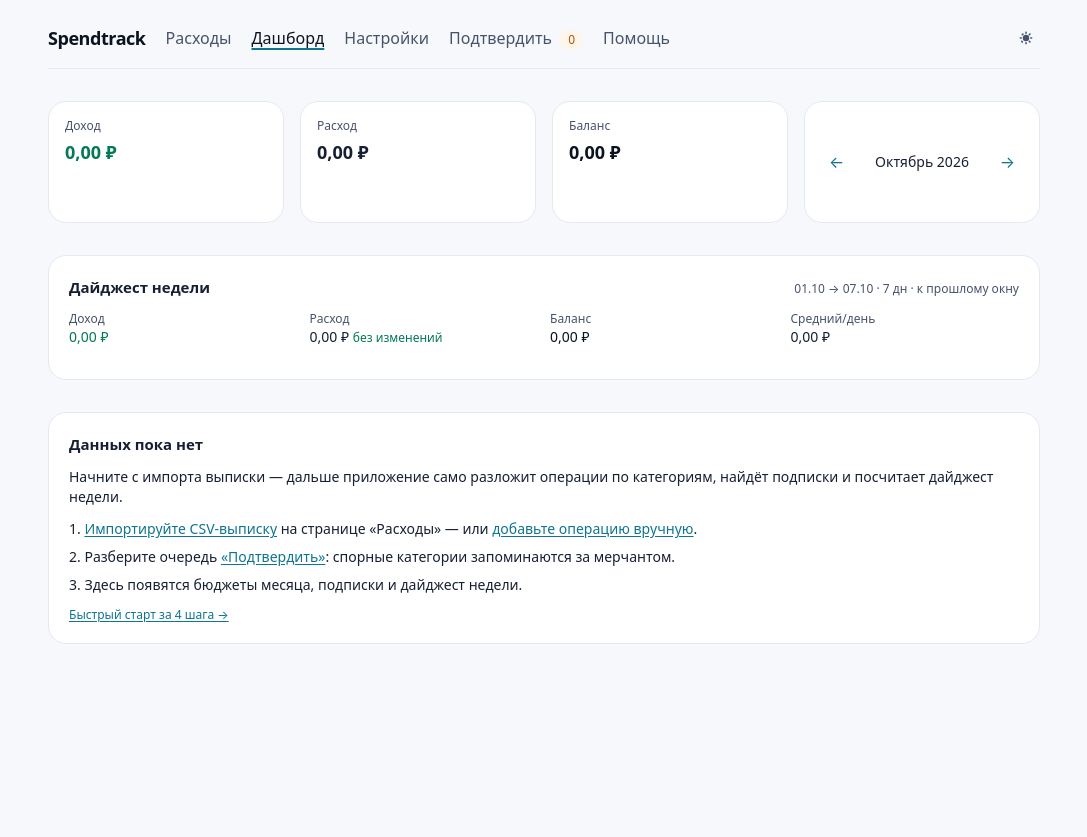
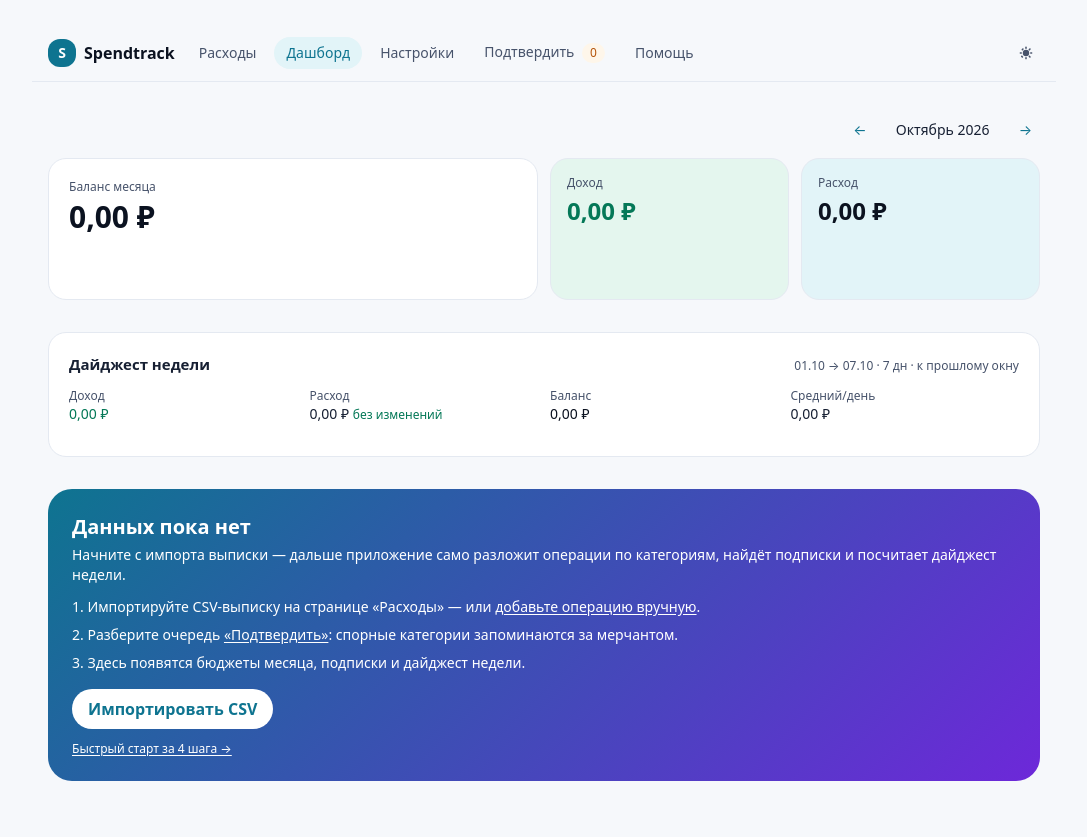
Before and after one commit to ExNihil14/spend-tracker, a FastAPI app: page /dashboard in a window 1280 px wide. Shown: the whole page, without its empty margins (96-1183 px from the left). Before the commit the page ends 644 px from the top, so only its background shows below. Run offline with FastAPI, Linux system fonts and the light colour scheme; data that the repository does not hold is empty; parts of the project's set-up code (start-up, migrations or seed data) failed here and were passed over.

Commit message:
feat(ui): дизайн v2 Wave 1 — лэйаут «Стикербука» (бенто, пилюли, постеры, count-up)
nav: sticky-пилюли (nav-pill; активная bg-accent-soft + aria-current), сплошной фон шапки (полупрозрачность давала «призрак» контента — поймано live-прогоном), chip-pop счётчика очереди (htmx-added → spring; reduced-motion off).
Дашборд: KPI-бенто (#kpi-balance 2 колонки/text-3xl + спарклайн; tint-плитки bg-income-soft/bg-accent-soft), переключатель месяца слим-строкой; постеры пустых состояний (лента/очередь/онбординг/пустой месяц) с CTA bg-surface text-accent; count-up целых процентов бюджета (data-countup/data-countup-suffix, инициализация после htmx-свапов).
Типографика: text-wrap balance заголовкам, scroll-padding-top под sticky.
Тесты: tests/test_wave1_layout.py (7), tests/e2e/test_wave1_layout_e2e.py (5), контраст-пары градиента/постера (40 пар × 2 темы). Live: демо 8799 (bento 2.05; count-up; sticky top=0; 0 ошибок консоли).

```diff
--- a/src/spendtrack/routers/api.py
+++ b/src/spendtrack/routers/api.py
@@ -176,7 +176,7 @@ def reviews_count(request: Request, store: Annotated[Store, Depends(get_store)])
     n = store.pending_count()
     body = (
         '<span id="pending-count" hx-swap-oob="true"'
-        ' class="ml-1 inline-flex items-center px-2 py-0.5 rounded-full text-xs bg-warn-soft text-warn">'
+        ' class="chip-pop ml-1 inline-flex items-center px-2 py-0.5 rounded-full text-xs bg-warn-soft text-warn">'
         f"{n}</span>"
     )
     return HTMLResponse(body)
@@ -186,7 +186,7 @@ def _oob_badge(store: Store) -> str:
     n = store.pending_count()
     return (
         '<span id="pending-count" hx-swap-oob="true"'
-        ' class="ml-1 inline-flex items-center px-2 py-0.5 rounded-full text-xs bg-warn-soft text-warn">'
+        ' class="chip-pop ml-1 inline-flex items-center px-2 py-0.5 rounded-full text-xs bg-warn-soft text-warn">'
         f"{n}</span>"
     )
 
--- a/src/spendtrack/static/app.js
+++ b/src/spendtrack/static/app.js
@@ -13,13 +13,15 @@
     window.__toastTimer = setTimeout(function () { t.classList.add('opacity-0'); }, 1800);
   });
 
-  // Wave 1-preview: count-up ЦЕЛЫХ счётчиков (счётчик очереди). Деньги не анимируем —
+  // Wave 1-preview: count-up ЦЕЛЫХ счётчиков (счётчик очереди, проценты бюджета). Деньги не анимируем —
   // их формат живёт только на сервере (fmt_money: U+2212/NBSP); клиентская интерполяция
   // денежной строки может разойтись с серверной (дефект доверия). Reduced-motion → сразу значение.
+  // Суффикс («%») задаётся data-countup-suffix и сохраняется при интерполяции.
   function animateCount(el, from, to) {
+    var suffix = el.getAttribute('data-countup-suffix') || '';
     var reduce = window.matchMedia && window.matchMedia('(prefers-reduced-motion: reduce)').matches;
     if (from === to || reduce || !window.requestAnimationFrame) {
-      el.textContent = String(to);
+      el.textContent = String(to) + suffix;
       return;
     }
     var start = null;
@@ -28,14 +30,26 @@
       if (start === null) start = ts;
       var p = Math.min(1, (ts - start) / dur);
       var eased = 1 - Math.pow(1 - p, 3); // easeOutCubic
-      el.textContent = String(Math.round(from + (to - from) * eased));
-      if (p < 1) requestAnimationFrame(frame); else el.textContent = String(to);
+      el.textContent = String(Math.round(from + (to - from) * eased)) + suffix;
+      if (p < 1) requestAnimationFrame(frame); else el.textContent = String(to) + suffix;
     }
     requestAnimationFrame(frame);
     if (el.animate) { // лёгкий «поп» без layout-сдвига (transform)
       el.animate(
         [{ transform: 'scale(0.92)' }, { transform: 'scale(1.06)' }, { transform: 'scale(1)' }],
         { duration: 260, easing: 'ease-out' });
+    }
+  }
+
+  // Wave 1: count-up процентов бюджета — элементы [data-countup] (целые; один раз на элемент).
+  function initCountups() {
+    var els = document.querySelectorAll('[data-countup]:not([data-countup-done])');
+    for (var i = 0; i < els.length; i++) {
+      var el = els[i];
+      var to = parseInt(el.getAttribute('data-countup'), 10);
+      if (isNaN(to)) continue;
+      el.setAttribute('data-countup-done', '1');
+      animateCount(el, 0, to);
     }
   }
 
@@ -52,6 +66,10 @@
     var from = (prevPending === null || isNaN(prevPending)) ? to : prevPending;
     animateCount(cnt, from, to);
   });
+
+  // Wave 1: проценты бюджета — при загрузке и после htmx-свапов (boost-навигация не перезапускает app.js).
+  initCountups();
+  document.body.addEventListener('htmx:afterSwap', function () { initCountups(); });
 
   // После запросов форм главной: обновить список и счётчик очереди
   document.body.addEventListener('htmx:afterRequest', function (e) {
--- a/src/spendtrack/templates/base.html
+++ b/src/spendtrack/templates/base.html
@@ -46,19 +46,23 @@
 </head>
 <body hx-boost="true" hx-swap="innerHTML transition:true" class="bg-canvas text-fg min-h-screen">
 <div class="max-w-5xl mx-auto px-4 py-6">
-  {# Nav (M-7): пункты приглушены, активный — text-strong с подчёркиванием 2px accent. #}
+  {# Nav (v2 Wave 1, §4.1): sticky-пилюли; активный — bg-accent-soft (4.73:1) + aria-current,
+     фон сплошной: полупрозрачность/блюр давали «призрак» контента при скролле (живой прогон 30.09). #}
   {% set path = request.url.path %}
-  {% set nav_on = 'font-medium text-fg-strong underline decoration-accent decoration-2 underline-offset-4' %}
-  {% set nav_off = 'font-medium text-fg-muted hover:text-fg' %}
-  <nav class="flex flex-wrap items-center gap-5 gap-y-2 mb-8 pb-4 border-b border-line">
-    <strong class="text-lg text-fg-strong tracking-tight">Spendtrack</strong>
-    <a href="/" class="{{ nav_on if path == '/' else nav_off }} transition-colors"{% if path == '/' %} aria-current="page"{% endif %}>Расходы</a>
-    <a href="/dashboard" class="{{ nav_on if path.startswith('/dashboard') else nav_off }} transition-colors"{% if path.startswith('/dashboard') %} aria-current="page"{% endif %}>Дашборд</a>
-    <a href="/settings" class="{{ nav_on if path.startswith('/settings') else nav_off }} transition-colors"{% if path.startswith('/settings') %} aria-current="page"{% endif %}>Настройки</a>
-    <a href="/approve" class="{{ nav_on if path.startswith('/approve') else nav_off }} transition-colors"{% if path.startswith('/approve') %} aria-current="page"{% endif %}>Подтвердить
-      <span id="pending-count" class="ml-1 inline-flex items-center px-2 py-0.5 rounded-full text-xs bg-warn-soft text-warn">{{ pending | default([]) | length }}</span>
+  {% set pill_on = 'bg-accent-soft text-accent' %}
+  {% set pill_off = 'text-fg-muted hover:bg-surface-3 hover:text-fg' %}
+  <nav class="sticky top-0 z-40 -mx-4 px-4 bg-canvas border-b border-line mb-8 py-3 flex flex-wrap items-center gap-1.5 gap-y-2">
+    <a href="/" class="flex items-center gap-2 mr-1.5 font-semibold text-fg-strong">
+      <span class="grid place-items-center w-7 h-7 rounded-lg bg-accent-bg text-on-accent text-sm font-bold" aria-hidden="true">S</span>
+      Spendtrack
     </a>
-    <a href="/help" class="{{ nav_on if path.startswith('/help') else nav_off }} transition-colors"{% if path.startswith('/help') %} aria-current="page"{% endif %}>Помощь</a>
+    <a href="/" class="nav-pill px-3 py-1.5 rounded-full text-sm font-medium {{ pill_on if path == '/' else pill_off }} transition-colors"{% if path == '/' %} aria-current="page"{% endif %}>Расходы</a>
+    <a href="/dashboard" class="nav-pill px-3 py-1.5 rounded-full text-sm font-medium {{ pill_on if path.startswith('/dashboard') else pill_off }} transition-colors"{% if path.startswith('/dashboard') %} aria-current="page"{% endif %}>Дашборд</a>
+    <a href="/settings" class="nav-pill px-3 py-1.5 rounded-full text-sm font-medium {{ pill_on if path.startswith('/settings') else pill_off }} transition-colors"{% if path.startswith('/settings') %} aria-current="page"{% endif %}>Настройки</a>
+    <a href="/approve" class="nav-pill px-3 py-1.5 rounded-full text-sm font-medium {{ pill_on if path.startswith('/approve') else pill_off }} transition-colors"{% if path.startswith('/approve') %} aria-current="page"{% endif %}>Подтвердить
+      <span id="pending-count" class="chip-pop ml-1 inline-flex items-center px-2 py-0.5 rounded-full text-xs bg-warn-soft text-warn">{{ pending | default([]) | length }}</span>
+    </a>
+    <a href="/help" class="nav-pill px-3 py-1.5 rounded-full text-sm font-medium {{ pill_on if path.startswith('/help') else pill_off }} transition-colors"{% if path.startswith('/help') %} aria-current="page"{% endif %}>Помощь</a>
     <button type="button" id="theme-toggle" aria-label="Тема: светлая — переключить"
             class="ml-auto text-fg-muted hover:text-fg p-1.5 rounded-lg hover:bg-line transition-colors">
       <svg class="w-4 h-4" viewBox="0 0 20 20" fill="currentColor" aria-hidden="true"><path fill-rule="evenodd" d="M10 2a1 1 0 0 1 1 1v1a1 1 0 1 1-2 0V3a1 1 0 0 1 1-1Zm4 8a4 4 0 1 1-8 0 4 4 0 0 1 8 0Zm-.464 4.95.707.707a1 1 0 0 0 1.414-1.414l-.707-.707a1 1 0 0 0-1.414 1.414Zm2.12-10.607a1 1 0 0 1 0 1.414l-.706.707a1 1 0 1 1-1.414-1.414l.707-.707a1 1 0 0 1 1.414 0ZM17 11a1 1 0 1 0 0-2h-1a1 1 0 1 0 0 2h1Zm-7 4a1 1 0 0 1 1 1v1a1 1 0 1 1-2 0v-1a1 1 0 0 1 1-1ZM5.464 4.343a1 1 0 0 1 1.414 1.414l-.707.707A1 1 0 0 1 4.757 5.05l.707-.707Zm.707 9.9a1 1 0 1 1-1.414 1.414l-.707-.707A1 1 0 0 1 5.464 13.536l.707.707ZM4 11a1 1 0 1 0 0-2H3a1 1 0 1 0 0 2h1Z" clip-rule="evenodd"/></svg>
--- a/src/spendtrack/templates/dashboard.html
+++ b/src/spendtrack/templates/dashboard.html
@@ -29,15 +29,20 @@
   </div>
 </div>
 {% endif %}
-<div class="grid grid-cols-2 sm:grid-cols-4 gap-4 mb-8">
-  <div class="lift bg-surface rounded-xl p-4 border border-line">
-    <div class="text-xs text-fg-muted">Доход</div>
-    <div class="text-lg font-semibold text-income mt-1">{{ fmt_money(report.income_k) }}</div>
-  </div>
-  <div class="lift bg-surface rounded-xl p-4 border border-line">
-    <div class="text-xs text-fg-muted">Расход</div>
-    <div class="text-lg font-semibold text-fg mt-1">{{ fmt_money(report.expense_k) }}</div>
-    <svg class="sparkline mt-2" id="spark-expense" viewBox="0 0 120 32" role="img"
+{# Wave 1 (§4.2): KPI-бенто — одна плитка = один ответ; primary (баланс) — 2 колонки и крупное число.
+   Переключатель месяца — слим-строка над бенто, а не плитка (числа — герои, навигация — тише). #}
+<div class="flex items-center gap-1 justify-end mb-3 text-sm">
+  <a href="/dashboard?month={{ prev_month }}" class="text-accent hover:text-accent-hover px-2 py-1.5 rounded-full hover:bg-surface-3 transition-colors" aria-label="Предыдущий месяц">←</a>
+  <span id="dash-month" class="font-medium text-fg min-w-32 text-center">{{ fmt_month(current) }}</span>
+  <a href="/dashboard?month={{ next_month }}" class="text-accent hover:text-accent-hover px-2 py-1.5 rounded-full hover:bg-surface-3 transition-colors" aria-label="Следующий месяц">→</a>
+</div>
+
+<div class="grid grid-cols-2 sm:grid-cols-4 gap-3 mb-8">
+  <div id="kpi-balance" class="lift col-span-2 bg-surface rounded-xl border border-line p-5 relative overflow-hidden">
+    <div class="text-xs font-medium text-fg-muted">Баланс месяца</div>
+    <div class="mt-1 text-3xl font-semibold text-fg-strong tabular-nums">{{ fmt_money(report.balance_k) }}</div>
+    {% if report.foreign_count %}<div class="text-xs text-fg-muted mt-1">не учтено в валюте: {{ report.foreign_count }}</div>{% endif %}
+    <svg class="sparkline mt-3" id="spark-expense" viewBox="0 0 120 32" role="img"
          aria-label="Динамика расходов по дням">
       <defs>
         <linearGradient id="spark-grad" x1="0" y1="0" x2="0" y2="1">
@@ -51,15 +56,13 @@
       </g>
     </svg>
   </div>
-  <div class="lift bg-surface rounded-xl p-4 border border-line">
-    <div class="text-xs text-fg-muted">Баланс</div>
-    <div class="text-lg font-semibold text-fg-strong mt-1">{{ fmt_money(report.balance_k) }}</div>
-    {% if report.foreign_count %}<div class="text-xs text-fg-muted mt-1">не учтено в валюте: {{ report.foreign_count }}</div>{% endif %}
+  <div class="lift rounded-xl border border-line p-4 bg-income-soft">
+    <div class="text-xs font-medium text-fg-muted">Доход</div>
+    <div class="mt-1 text-2xl font-semibold text-income tabular-nums">{{ fmt_money(report.income_k) }}</div>
   </div>
-  <div class="lift bg-surface rounded-xl p-4 border border-line flex items-center justify-between">
-    <a href="/dashboard?month={{ prev_month }}" class="text-accent hover:text-accent-hover px-2 py-1 rounded hover:bg-line transition-colors">←</a>
-    <div id="dash-month" class="text-sm font-medium text-fg">{{ fmt_month(current) }}</div>
-    <a href="/dashboard?month={{ next_month }}" class="text-accent hover:text-accent-hover px-2 py-1 rounded hover:bg-line transition-colors">→</a>
+  <div class="lift rounded-xl border border-line p-4 bg-accent-soft">
+    <div class="text-xs font-medium text-fg-muted">Расход</div>
+    <div class="mt-1 text-2xl font-semibold text-fg-strong tabular-nums">{{ fmt_money(report.expense_k) }}</div>
   </div>
 </div>
 
@@ -76,7 +79,7 @@
       <div class="flex flex-wrap items-center justify-between gap-2 text-sm mb-1">
         <span class="inline-block px-2.5 py-0.5 rounded-full text-xs font-medium"
               style="background:{{ badge_bg }};color:{{ badge_text(badge_bg) }}">{{ catname(b.category) }}</span>
-        <span class="text-fg">{{ fmt_money(b.spent_k, signed=False) }} / {{ fmt_money(b.budget_k, signed=False) }} · {{ b.pct | round(0) | int }}%{% if b.over %} <span class="text-danger">перерасход {{ fmt_money(b.over_k, signed=False) }}</span>{% endif %}</span>
+        <span class="text-fg">{{ fmt_money(b.spent_k, signed=False) }} / {{ fmt_money(b.budget_k, signed=False) }} · <span data-countup="{{ b.pct | round(0) | int }}" data-countup-suffix="%">{{ b.pct | round(0) | int }}%</span>{% if b.over %} <span class="text-danger">перерасход {{ fmt_money(b.over_k, signed=False) }}</span>{% endif %}</span>
       </div>
       <div class="relative h-2 bg-surface-2 rounded-full overflow-hidden">
         <div class="h-full budget-bar {{ 'bg-danger-bg' if b.over else ('bg-warn' if b.pct >= 80 else 'bg-income') }}"
@@ -162,8 +165,12 @@
 
 {% if has_data | default(true) %}
 {% if not report.categories %}
-<p class="text-sm text-fg-muted mb-6">За {{ fmt_month(current) }} операций нет.
-  <a href="/#import" class="text-accent hover:text-accent-hover">Импортируйте выписку</a> или выберите другой месяц стрелками выше.</p>
+{# Wave 1 (§4.4): пустое состояние — постер (один градиентный бренд-момент на экран), одно действие #}
+<div class="poster rounded-2xl p-6 text-on-accent mb-6">
+  <h2 class="text-xl font-semibold">За {{ fmt_month(current) }} операций нет</h2>
+  <p class="mt-1 text-sm">Импортируйте выписку — категории разложатся сами. Или выберите другой месяц стрелками выше.</p>
+  <a href="/#import" class="mt-4 inline-block rounded-full bg-surface text-accent font-semibold px-4 py-2 hover:bg-surface-2 transition-colors">Импортировать CSV</a>
+</div>
 {% endif %}
 
 <div class="grid md:grid-cols-2 gap-6 mb-8">
@@ -230,18 +237,20 @@
 </div>
 {% endif %}
 {% else %}
-<div id="onboarding" class="bg-surface rounded-xl border border-line mb-8 p-5">
-  <h2 class="text-[15px] font-semibold text-fg mb-3">Данных пока нет</h2>
-  <p class="text-sm text-fg mb-3">Начните с импорта выписки — дальше приложение само разложит операции по категориям,
+{# Wave 1 (§4.4): онбординг — постер; ссылки внутри наследуют --on-accent (белый ≥5.36:1 на стопах) #}
+<div id="onboarding" class="poster rounded-2xl p-6 text-on-accent mb-8">
+  <h2 class="text-xl font-semibold">Данных пока нет</h2>
+  <p class="mt-1 text-sm">Начните с импорта выписки — дальше приложение само разложит операции по категориям,
     найдёт подписки и посчитает дайджест недели.</p>
-  <ol class="space-y-2 text-sm text-fg list-decimal list-inside">
-    <li><a href="/#import" class="text-accent hover:text-accent-hover">Импортируйте CSV-выписку</a> на странице «Расходы» —
-      или <a href="/#add" class="text-accent hover:text-accent-hover">добавьте операцию вручную</a>.</li>
-    <li>Разберите очередь <a href="/approve" class="text-accent hover:text-accent-hover">«Подтвердить»</a>:
+  <ol class="mt-3 space-y-2 text-sm list-decimal list-inside">
+    <li>Импортируйте CSV-выписку на странице «Расходы» —
+      или <a href="/#add" class="font-medium underline underline-offset-2 hover:opacity-90">добавьте операцию вручную</a>.</li>
+    <li>Разберите очередь <a href="/approve" class="font-medium underline underline-offset-2 hover:opacity-90">«Подтвердить»</a>:
       спорные категории запоминаются за мерчантом.</li>
     <li>Здесь появятся бюджеты месяца, подписки и дайджест недели.</li>
   </ol>
-  <p class="text-xs text-fg-muted mt-3"><a href="/help#quick-start" class="text-accent hover:text-accent-hover">Быстрый старт за 4 шага →</a></p>
+  <a href="/#import" class="mt-4 inline-block rounded-full bg-surface text-accent font-semibold px-4 py-2 hover:bg-surface-2 transition-colors">Импортировать CSV</a>
+  <p class="text-xs mt-3"><a href="/help#quick-start" class="underline underline-offset-2 hover:opacity-90">Быстрый старт за 4 шага →</a></p>
 </div>
 {% endif %}
 
```
Also changed, not shown: spec/PIPELINE.md (+17 -1 lines), src/spendtrack/templates/partials/review_empty.html (+8 -5 lines), src/spendtrack/templates/partials/tx_rows.html (+7 -2 lines), tests/e2e/test_wave1_layout_e2e.py (added, +110 -0 lines), tests/test_tokens_contrast.py (+3 -0 lines), tests/test_ui_polish.py (+11 -10 lines), tests/test_wave1_layout.py (added, +103 -0 lines), src/spendtrack/static/app.css, src/spendtrack/tailwind.css.
